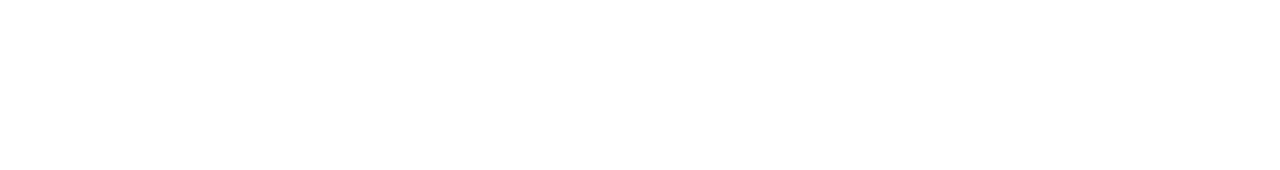
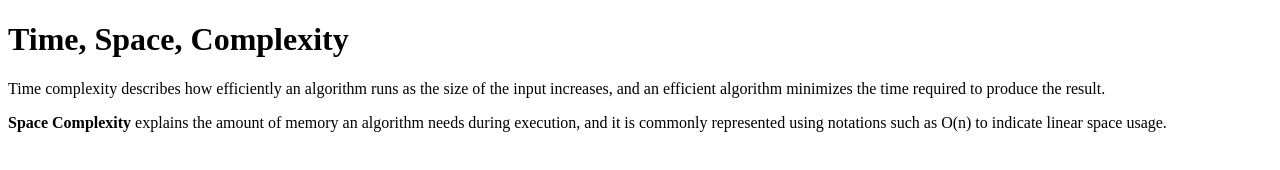
Before and after one commit to acciojob/time-and-space-complexity-Aakash457, a website: page main.html in a window 1280 px wide. Drawn offline with Linux system fonts and the light colour scheme.

Commit message:
created a submission

```diff
--- a/main.html
+++ b/main.html
@@ -8,6 +8,9 @@
 
 <body>
 	<!-- the entire body must be written by student -->
+	<h1>Time, Space, Complexity</h1>
+	<p> Time complexity describes how efficiently an algorithm runs as the size of the input increases, and an efficient algorithm minimizes the time required to produce the result.</p>
+	<p><b>Space Complexity</b> explains the amount of memory an algorithm needs during execution, and it is commonly represented using notations such as O(n) to indicate linear space usage.</p>
     <script type="text/javascript" src="./script.js">
 </script>
 
```
